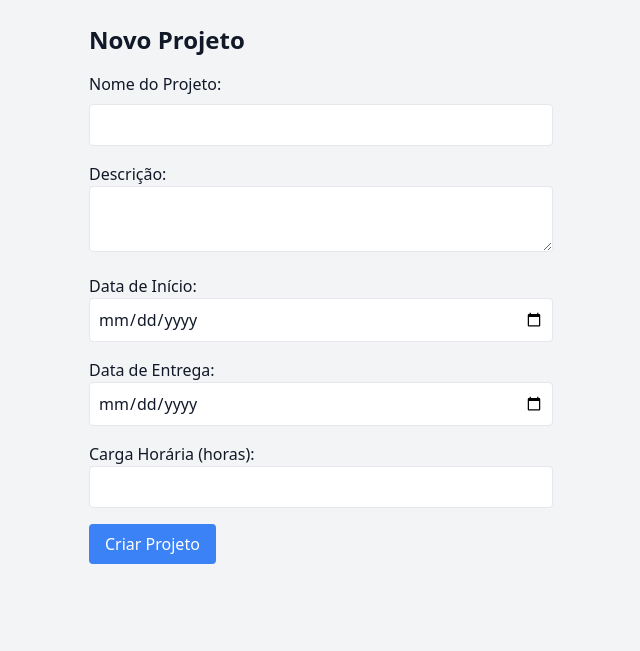
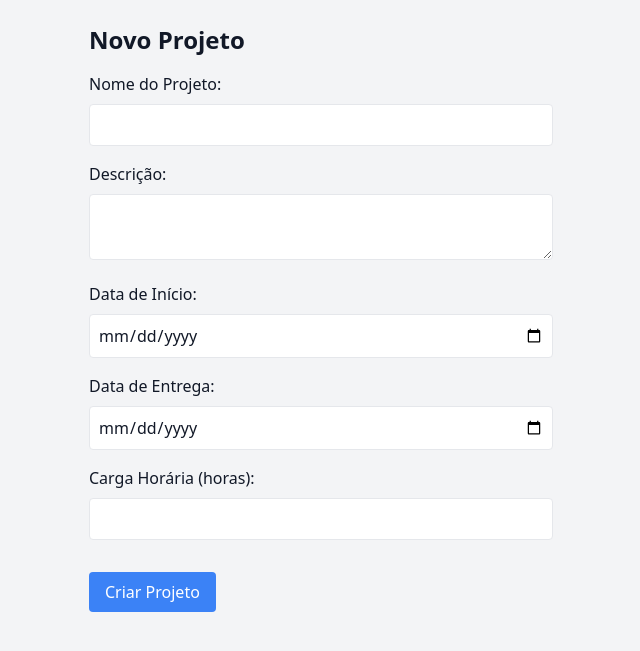
Before and after one commit to PabloResende/ams-malergeschaft, a PHP site: page /ams-malergeschaft/app/views/create_project/create.php in a window 1280 px wide. Shown: the top 651 px of the page, without its empty margins (319-959 px from the left). Run offline with PHP 8.4, Linux system fonts and the light colour scheme; some libraries are stand-ins or nearby versions.

Commit message:
mais ajustes

```diff
--- a/app/controllers/UserController.php
+++ b/app/controllers/UserController.php
@@ -1,5 +1,8 @@
 <?php
-session_start();
+if (session_status() === PHP_SESSION_NONE) {
+    session_start();
+}
+
 require_once __DIR__ . '/../models/User.php';
 
 class UserController {
--- a/app/views/create_project/create.php
+++ b/app/views/create_project/create.php
@@ -2,23 +2,31 @@
 
 <div class="p-6 max-w-lg mx-auto">
     <h1 class="text-2xl font-bold mb-4">Novo Projeto</h1>
-
-    <form action="/projects/store" method="POST">
-        <label class="block mb-2">Nome do Projeto:</label>
-        <input type="text" name="name" required class="w-full border p-2 rounded">
-
-        <label class="block mt-4">Descrição:</label>
-        <textarea name="description" required class="w-full border p-2 rounded"></textarea>
-
-        <label class="block mt-4">Data de Início:</label>
-        <input type="date" name="start_date" required class="w-full border p-2 rounded">
-
-        <label class="block mt-4">Data de Entrega:</label>
-        <input type="date" name="end_date" required class="w-full border p-2 rounded">
-
-        <label class="block mt-4">Carga Horária (horas):</label>
-        <input type="number" name="total_hours" required class="w-full border p-2 rounded">
-
-        <button type="submit" class="mt-4 bg-blue-500 text-white px-4 py-2 rounded">Criar Projeto</button>
+    <form action="<?= $baseUrl ?>/projects/store" method="POST" class="space-y-4">
+        <div>
+            <label class="block mb-2 font-medium">Nome do Projeto:</label>
+            <input type="text" name="name" required class="w-full border p-2 rounded focus:outline-none focus:ring focus:ring-blue-300">
+        </div>
+        <div>
+            <label class="block mb-2 font-medium">Descrição:</label>
+            <textarea name="description" required class="w-full border p-2 rounded focus:outline-none focus:ring focus:ring-blue-300"></textarea>
+        </div>
+        <div>
+            <label class="block mb-2 font-medium">Data de Início:</label>
+            <input type="date" name="start_date" required class="w-full border p-2 rounded focus:outline-none focus:ring focus:ring-blue-300">
+        </div>
+        <div>
+            <label class="block mb-2 font-medium">Data de Entrega:</label>
+            <input type="date" name="end_date" required class="w-full border p-2 rounded focus:outline-none focus:ring focus:ring-blue-300">
+        </div>
+        <div>
+            <label class="block mb-2 font-medium">Carga Horária (horas):</label>
+            <input type="number" name="total_hours" required class="w-full border p-2 rounded focus:outline-none focus:ring focus:ring-blue-300">
+        </div>
+        <div>
+            <button type="submit" class="mt-4 bg-blue-500 text-white px-4 py-2 rounded hover:bg-blue-600 transition-colors">
+                Criar Projeto
+            </button>
+        </div>
     </form>
 </div>
--- a/app/views/layout/header.php
+++ b/app/views/layout/header.php
@@ -1,8 +1,10 @@
 <?php
-// Inicia a sessão se ainda não estiver ativa
-if (session_status() === PHP_SESSION_NONE) {
+// Verifica se a sessão já está ativa para evitar múltiplos session_start()
+if (session_status() !== PHP_SESSION_ACTIVE) {
     session_start();
 }
+
+$baseUrl = '/ams-malergeschaft/public';
 
 // Carrega o arquivo de tradução
 require __DIR__ . '/../../lang/lang.php';
@@ -10,20 +12,17 @@ require __DIR__ . '/../../lang/lang.php';
 // Define o idioma
 $lang = $_GET['lang'] ?? $_SESSION['lang'] ?? 'pt';
 
-// Definição das bandeiras e nomes dos idiomas
 $flags = [
-    'pt' => ['name' => 'Português', 'flag' => '/ams-malergeschaft/public/assets/flags/pt.png'],
-    'en' => ['name' => 'English', 'flag' => '/ams-malergeschaft/public/assets/flags/us.png'],
-    'de' => ['name' => 'Deutsch', 'flag' => '/ams-malergeschaft/public/assets/flags/de.png'],
-    'fr' => ['name' => 'Français', 'flag' => '/ams-malergeschaft/public/assets/flags/fr.png'],
+    'pt' => ['name' => 'Português', 'flag' => $baseUrl . '/assets/flags/pt.png'],
+    'en' => ['name' => 'English', 'flag' => $baseUrl . '/assets/flags/us.png'],
+    'de' => ['name' => 'Deutsch', 'flag' => $baseUrl . '/assets/flags/de.png'],
+    'fr' => ['name' => 'Français', 'flag' => $baseUrl . '/assets/flags/fr.png'],
 ];
 
-// Define a bandeira atual
 $currentFlag = isset($flags[$lang])
     ? '<img src="' . $flags[$lang]['flag'] . '" class="w-5 h-5" alt="Bandeira">'
     : '🌎';
 
-// Verifica se o usuário está logado
 $isLoggedIn = isset($_SESSION['user']);
 $isLoginOrRegisterPage = strpos($_SERVER['REQUEST_URI'], 'login') !== false ||
                          strpos($_SERVER['REQUEST_URI'], 'register') !== false;
@@ -35,18 +34,18 @@ $isLoginOrRegisterPage = strpos($_SERVER['REQUEST_URI'], 'login') !== false ||
   <meta name="viewport" content="width=device-width, initial-scale=1.0">
   <title>Ams Malergeschäft</title>
   <script src="https://cdn.tailwindcss.com"></script>
-  <link rel="icon" href="/ams-malergeschaft/public/assets/logo/ams-malergeschaft_icon.png" type="image/png">
+  <link rel="icon" href="<?= $baseUrl ?>/assets/logo/ams-malergeschaft_icon.png" type="image/png">
 </head>
 <body class="bg-gray-100 text-gray-900">
 <?php if (!$isLoginOrRegisterPage && $isLoggedIn): ?>
   <!-- Sidebar fixa -->
   <aside class="w-56 bg-gray-900 text-white h-screen fixed left-0 top-0 p-4 flex flex-col justify-between">
       <div>
-          <h1 class="text-xl font-bold mb-6">AMS Malergeschäft</h1>
+          <h1 class="text-xl font-bold mb-6"><a href="<?= $baseUrl ?>/dashboard">AMS Malergeschäft</h1>
           <nav>
               <ul>
                   <li class="mb-4">
-                      <a href="/dashboard" class="flex items-center space-x-2 hover:text-gray-300">
+                      <a href="<?= $baseUrl ?>/dashboard" class="flex items-center space-x-2 hover:text-gray-300">
                           <svg class="w-6 h-6" fill="none" stroke="currentColor" stroke-width="2" viewBox="0 0 24 24">
                               <path d="M3 10h11M9 21V6M21 16H9M15 3h6v6"></path>
                           </svg>
@@ -54,7 +53,7 @@ $isLoginOrRegisterPage = strpos($_SERVER['REQUEST_URI'], 'login') !== false ||
                       </a>
                   </li>
                   <li class="mb-4">
-                      <a href="/projects" class="flex items-center space-x-2 hover:text-gray-300">
+                      <a href="<?= $baseUrl ?>/projects" class="flex items-center space-x-2 hover:text-gray-300">
                           <svg class="w-6 h-6" fill="none" stroke="currentColor" stroke-width="2" viewBox="0 0 24 24">
                               <path d="M9 12h6M12 9v6M4 21h16a2 2 0 0 0 2-2V7a2 2 0 0 0-2-2H4a2 2 0 0 0-2 2v12a2 2 0 0 0 2 2Z"></path>
                           </svg>
@@ -62,7 +61,7 @@ $isLoginOrRegisterPage = strpos($_SERVER['REQUEST_URI'], 'login') !== false ||
                       </a>
                   </li>
                   <li class="mb-4">
-                      <a href="/employees" class="flex items-center space-x-2 hover:text-gray-300">
+                      <a href="<?= $baseUrl ?>/employees" class="flex items-center space-x-2 hover:text-gray-300">
                           <svg class="w-6 h-6" fill="none" stroke="currentColor" stroke-width="2" viewBox="0 0 24 24">
                               <path d="M8 7a4 4 0 1 1 8 0 4 4 0 0 1-8 0zM4 21V12h16v9a2 2 0 0 1-2 2H6a2 2 0 0 1-2-2z"></path>
                           </svg>
@@ -70,7 +69,7 @@ $isLoginOrRegisterPage = strpos($_SERVER['REQUEST_URI'], 'login') !== false ||
                       </a>
                   </li>
                   <li class="mb-4">
-                      <a href="/logout" class="flex items-center space-x-2 hover:text-red-400">
+                      <a href="<?= $baseUrl ?>/logout" class="flex items-center space-x-2 hover:text-red-400">
                           <svg class="w-6 h-6" fill="none" stroke="currentColor" stroke-width="2" viewBox="0 0 24 24">
                               <path d="M15 12H3M21 16l-4-4 4-4M21 12h-8"></path>
                           </svg>
@@ -89,12 +88,12 @@ $isLoginOrRegisterPage = strpos($_SERVER['REQUEST_URI'], 'login') !== false ||
   <nav class="bg-white shadow p-4 fixed top-0 left-56 right-0 z-10 flex items-center justify-between">
       <div class="flex items-center">
           <div class="flex items-center">
-              <span class="text-4xl font-bold text-blue-600">Ams</span>
+              <span class="text-4xl font-bold text-blue-600"><a href="<?= $baseUrl ?>/dashboard">Ams</span>
               <span class="ml-2 text-xl text-gray-600"><?= $langText['Malergeschften'] ?? 'Malergeschäft' ?></span>
           </div>
       </div>
       <div class="flex items-center space-x-6">
-          <a href="/create_project" class="bg-green-500 text-white px-3 py-2 rounded hover:bg-green-600">Novo Projeto +</a>
+          <a href="<?= $baseUrl ?>/create_project" class="bg-green-500 text-white px-3 py-2 rounded hover:bg-green-600">Novo Projeto +</a>
           <div class="relative group">
               <button id="language-button" class="flex items-center gap-2 bg-white text-gray-900">
                   <?= $currentFlag ?>
```
Also changed, not shown: app/views/dashboard/index.php (+2 -5 lines), app/views/employees/index.php (+12 -15 lines), app/views/profile/profile.php (+16 -14 lines), app/views/projects/index.php (+9 -14 lines), public/index.php (+10 -0 lines).
